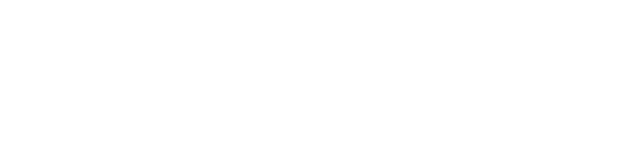
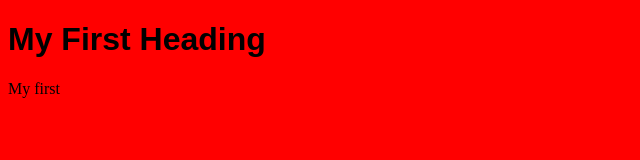
Before and after one commit to thomas-planchard/git-introduction, a plain HTML site: page index.html in a window 1280 px wide. Shown: the whole page, without its empty margins (0-640 px from the left). Drawn offline with Linux system fonts and the light colour scheme.

Commit message:
Arial font

```diff
--- a/index.html
+++ b/index.html
@@ -1,8 +1,8 @@
 <!DOCTYPE html>
 <html>
-<body style='background-color: blue>
+<body style="background-color: red;"/>
 
-<h1>My First Heading</h1>
+<h1 style="font-family:arial" >My First Heading</h1>
 
 <p>My first
 
```
